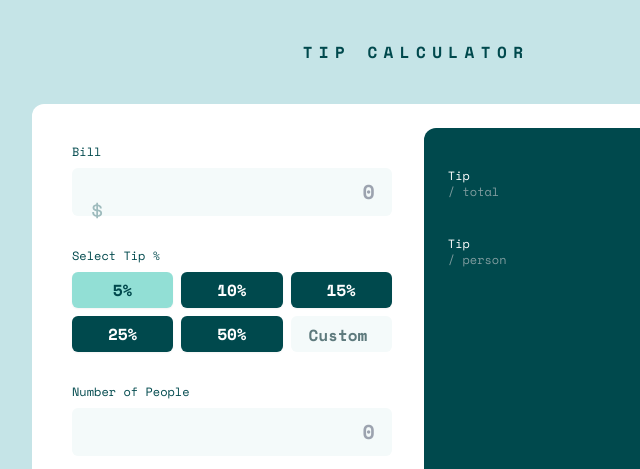
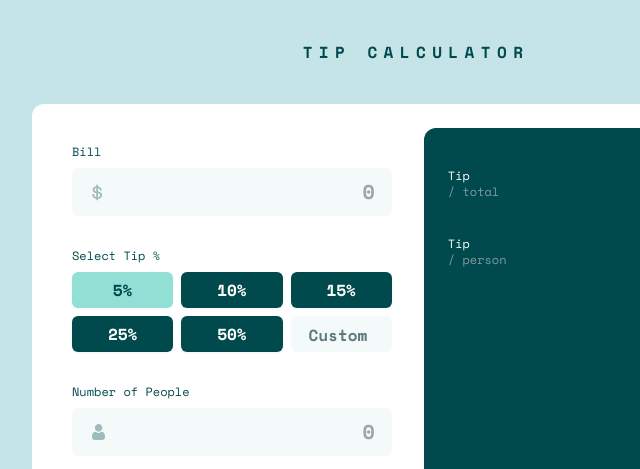
Before and after one commit to hammadxp/TipCalculatorApp, a website built with Vite: page index.html in a window 1280 px wide. Shown: the top 469 px of the page, 224-864 px from the left. Built offline with nearby package versions, Linux system fonts and the light colour scheme.

Commit message:
desktop app is complete, now need to make it responsive, before going to sleep

```diff
--- a/src/css/tailwind.css
+++ b/src/css/tailwind.css
@@ -54,7 +54,11 @@
   }
 
   .bill-icon {
-    @apply absolute left-5 top-1/2 h-5 w-5 translate-y-1/2 bg-[leftcenter] bg-[url("/public/images/icon-dollar.svg")] bg-no-repeat content-[];
+    @apply absolute left-5 top-[34%] h-5 w-5 bg-[url("/public/images/icon-dollar.svg")] bg-no-repeat content-[];
+  }
+
+  .people-icon {
+    @apply absolute left-5 top-[34%] h-5 w-5 bg-[url("/public/images/icon-person.svg")] bg-no-repeat content-[];
   }
 }
 
```
